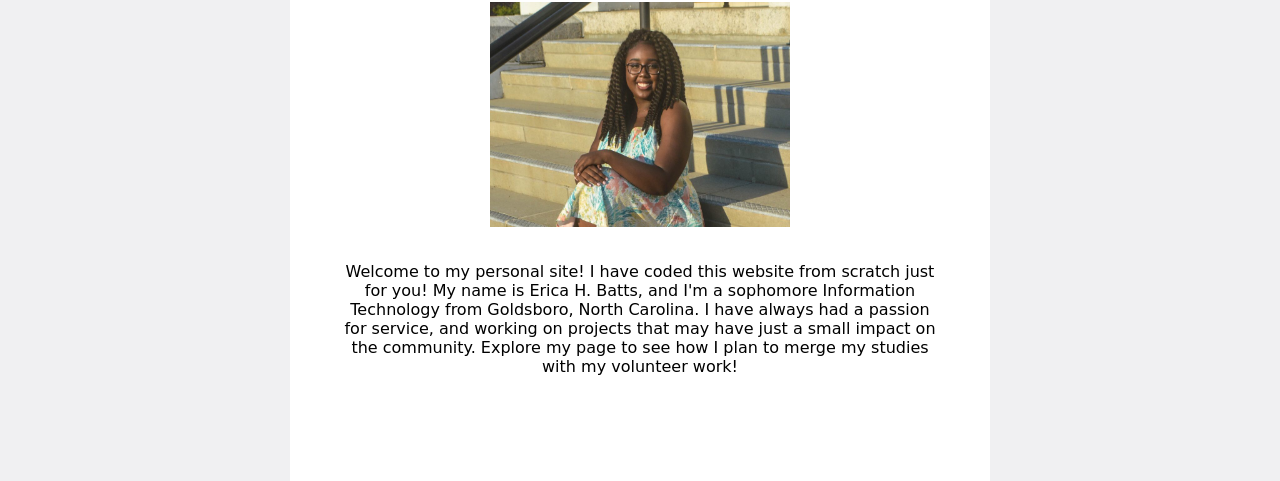
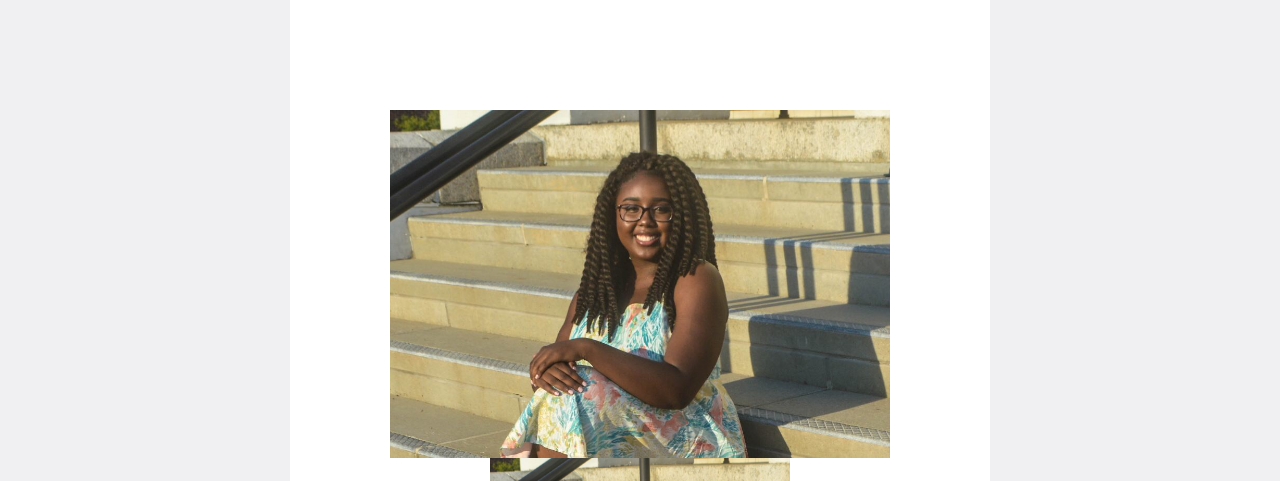
Before and after one commit to ericabatts/ericabatts.github.io, a plain HTML site: page index.html in a window 1280 px wide. Shown: the part 319-800 px from the top of the page. Drawn offline with Linux system fonts and the light colour scheme; a web font is replaced by a local one.

Commit message:
image size

```diff
--- a/index.html
+++ b/index.html
@@ -27,6 +27,8 @@
 <center>
 <div>
     <h1>Erica Batts</h1>
+    <div class="w3-content w3-section" style="max-width:500px">
+  <img class="mySlides w3-animate-fading" src="profilepic.JPG" style="width:100%">
     <img width="300px" height="225px" src="profilepic.jpg"/>
     <br><br>
     <p>Welcome to my personal site! I have coded this website from scratch just for you! My name is Erica H. Batts, and I'm a sophomore Information Technology from Goldsboro, North Carolina. I have always had a passion for service, and working on projects that may have just a small impact on the community. Explore my page to see how I plan to merge my studies with my volunteer work!</p>
```
